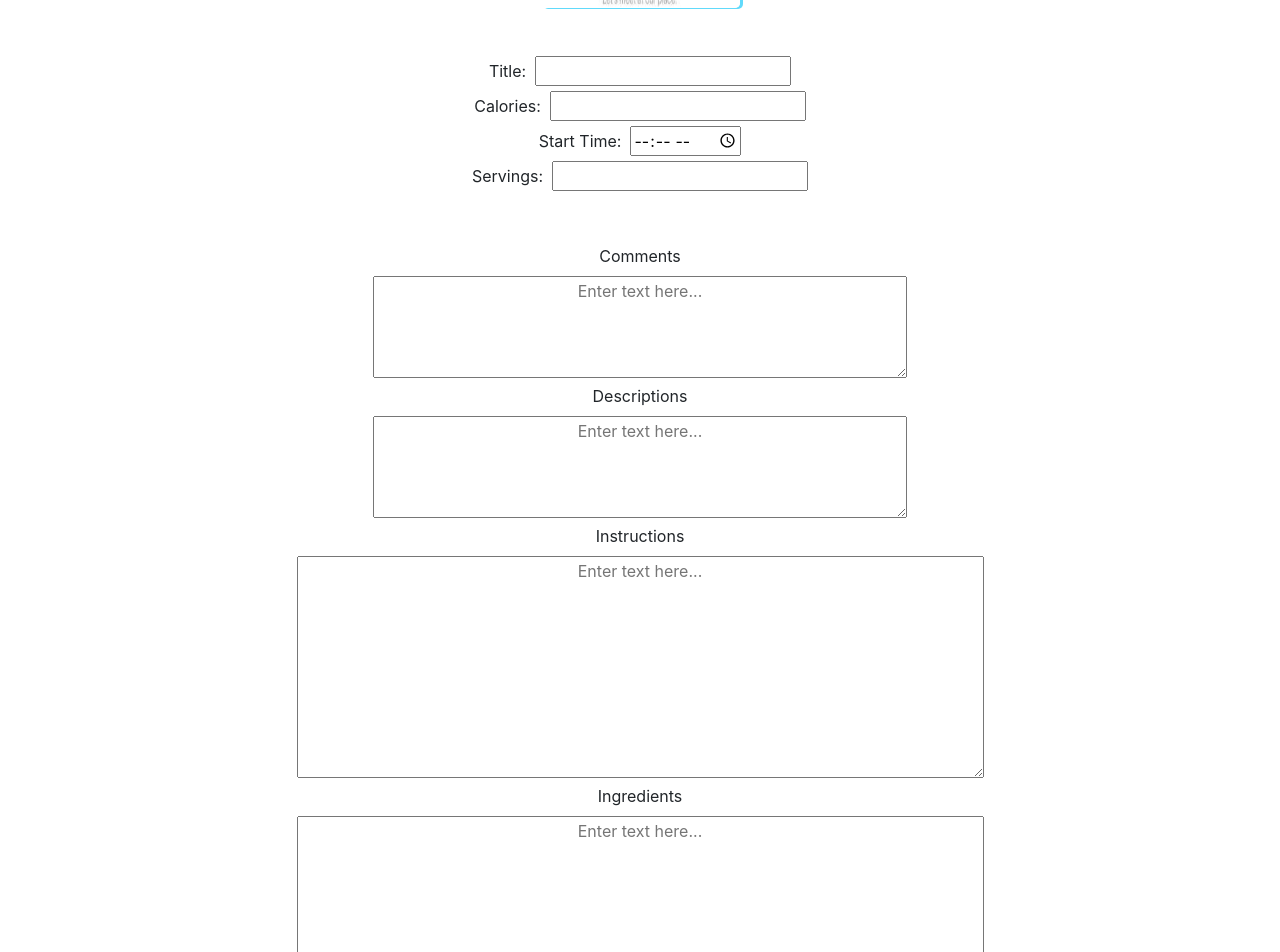
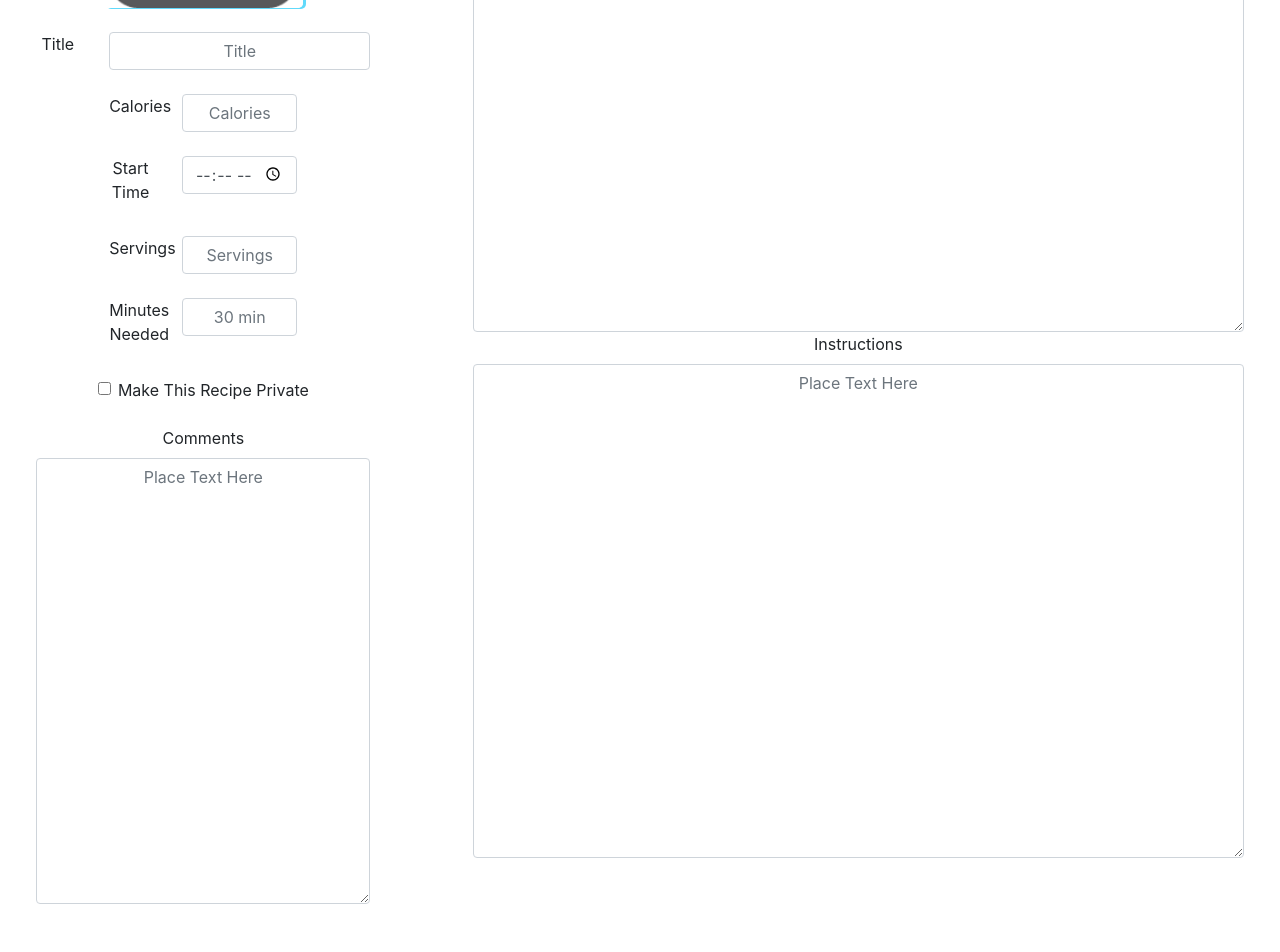
Before and after one commit to HakQ/HomeTaste, a React (Create React App) app: page /recipeForm in a window 1280 px wide. Shown: the part 340-1292 px from the top of the page. Built offline with nearby package versions, Linux system fonts and the light colour scheme.

Commit message:
update to recipe form

```diff
--- a/src/components/recipeForm/AddRecipe.js
+++ b/src/components/recipeForm/AddRecipe.js
@@ -1,22 +1,27 @@
 import React, { Component } from 'react';
 import uuid from 'uuid';
-/*import { Button } from 'react-bootstrap';
+import { Button } from 'react-bootstrap';
 import { Image } from 'react-bootstrap';
 import { FormGroup } from 'react-bootstrap';
 import { ControlLabel } from 'react-bootstrap';
 import { FormControl } from 'react-bootstrap';
 import { Form } from 'react-bootstrap';
 import { Col } from 'react-bootstrap';
-import { Checkbox } from 'react-bootstrap';*/
+import { Checkbox } from 'react-bootstrap';
+
+import Recipes from "./Recipes"
 
 import apple from '../images/apple.png'
+import defaultPic from '../images/default.png'
 
 
 class AddRecipe extends Component {
   constructor(){
     super();
     this.state = {
-      newRecipe:{}
+      newRecipe:{},
+      comments: null
+
     }
   }
 
@@ -28,17 +33,29 @@ class AddRecipe extends Component {
     if(this.refs.title.value === ''){
       alert('Title is required');
     } else {
-      this.setState({newRecipe:{
+
+      console.log(this.refs.title.value);
+      console.log(this.refs.calories.value);
+      console.log(this.refs.startTime.value);
+      console.log(this.refs.servings.value);
+      console.log(this.refs.minutesNeeded.value);
+      console.log(this.refs.comments.value);
+      console.log(this.refs.instructions.value);
+      console.log(this.refs.ingredients.value);
+      console.log(this.refs.private.value);
+
+      this.setState({newRecipe: {
         id: uuid.v4(),
         title: this.refs.title.value,
         calories: this.refs.calories.value,
         startTime: this.refs.startTime.value,
         servings: this.refs.servings.value,
-        comments: this.refs.comments.value,
-        descriptions: this.refs.descriptions.value,
+        minutesNeeded: this.refs.minutesNeeded.value,
+        comments: this.refs.comments.value, //this.state.comments
         instructions: this.refs.instructions.value,
         ingredients: this.refs.ingredients.value,
-        category: this.refs.category.value
+        private: this.refs.private.value,
+        //category: this.refs.category.value
       }}, function(){
         //console.log(this.state);
         this.props.addRecipe(this.state.newRecipe);
@@ -60,67 +77,129 @@ class AddRecipe extends Component {
 
         <div className = "col-12">
           <form onSubmit={this.handleSubmit.bind(this)}>
+
+
+           <div className = "row">
+
+            <div className = "col-4">
+
+
             <div >
-              <img src={apple} height="200px" width="200px" />
+              <img src={defaultPic} height="200px" width="200px" />
             </div>
 
-            <br /><br />
+            <br />
 
-            <div>
-              <label>Title: &nbsp;</label>
-              <input type="text" ref="title" />
+            <div className="row justify-content-center" >
+                <div className = "col-2">
+                <label for="inputEmail4">Title</label>
+              </div>
+              <div className = "col-8">
+                <input type="text" className="form-control" id="inputEmail4" placeholder="Title" ref="title"/>
+              </div>
             </div>
 
-            <div>
-              <label>Calories: &nbsp;</label>
-              <input type="text" ref="calories" />
+              <br />
+
+              <div className="row justify-content-center" >
+                <div className = "col-2">
+                  <label for="inputEmail4">Calories</label>
+                </div>
+                <div className = "col-4">
+                  <input type="text" className="form-control" id="inputEmail4" placeholder="Calories" ref="calories"/>
+                </div>
               </div>
 
-            <div>
-              <label>Start Time: &nbsp;</label>
-              <input type="time" id="appt" name="appt" min="9:00" max="18:00" required ref="startTime" />
+
+              <br />
+
+              <div className="row justify-content-center" >
+                <div className = "col-2">
+                  <label for="inputEmail4">Start Time</label>
+                </div>
+                <div className = "col-4">
+                  <input type="time" className="form-control" id="inputEmail4" ref="startTime"/>
+                </div>
               </div>
 
-            <div>
-              <label>Servings: &nbsp;</label>
-              <input type="text" ref="servings" />
+              <br />
+
+              <div className="row justify-content-center" >
+                <div className = "col-2">
+                  <label for="inputEmail4">Servings</label>
+                </div>
+                <div className = "col-4">
+                  <input type="text" className="form-control" id="inputEmail4" placeholder="Servings" ref="servings"/>
+                </div>
               </div>
 
-            <br /><br />
+              <br />
 
-            <div>
-              <label>Comments</label><br />
-              <textarea rows="4" cols="50" name="comments" placeholder="Enter text here..." ref = "comments" />
+              <div className="row justify-content-center" >
+                <div className = "col-2">
+                  <label for="inputEmail4">Minutes Needed</label>
+                </div>
+                <div className = "col-4">
+                  <input type="text" className="form-control" id="inputEmail4" placeholder="30 min" ref="minutesNeeded"/>
+                </div>
               </div>
 
-            <div>
-              <label>Descriptions</label><br />
-              <textarea rows="4" cols="50" name="comments" placeholder="Enter text here..." ref = "descriptions" />
+
+              <br />
+
+              <div class="form-check">
+                <input type="checkbox" class="form-check-input" id="exampleCheck1" ref="private"/>
+                <label class="form-check-label" for="exampleCheck1">Make This Recipe Private </label>
               </div>
 
-            <div>
-              <label>Instructions</label><br />
-              <textarea rows="9" cols="65" name="comments" placeholder="Enter text here..." ref = "instructions" />
+              <br/>
+
+              <div className="row justify-content-center" >
+                <div className = "col-10">
+                  <label for="inputEmail4">Comments</label>
+                  <textarea class="form-control" id="exampleFormControlTextarea1" placeholder="Place Text Here" rows="18" ref="comments"></textarea>
+                </div>
               </div>
 
-            <div>
-              <label>Ingredients</label><br />
-              <textarea rows="9" cols="65" name="comments" placeholder="Enter text here..." ref = "ingredients" />
             </div>
 
-            <div>
-              <label>Category</label><br />
-              <select ref="category">
-                {categoryOptions}
-              </select>
+            <div className = "col-8">
+
+              <br /> <br />
+
+              <div className="row justify-content-center" >
+                <div className = "col-11">
+                  <label for="inputEmail4">Ingredients</label>
+                  <textarea class="form-control" id="exampleFormControlTextarea1" placeholder="Place Text Here" rows="20" ref="ingredients"></textarea>
                 </div>
+              </div>
+
+              <div className="row justify-content-center" >
+                <div className = "col-11">
+                  <label for="inputEmail4">Instructions</label>
+                  <textarea class="form-control" id="exampleFormControlTextarea1" placeholder="Place Text Here" rows="20" ref="instructions"></textarea>
+                </div>
+              </div>
+
+            </div>
+
+           </div>
+
+            <br /> <br />
+            <button type="submit" class="btn btn-primary">Submit</button>
             <br />
 
-            <input type="submit" value="Submit" />
-            <br />
           </form>
         </div>
+
+
+      <div className="Recipes">
+        {Recipes}
       </div>
+
+      </div>
+
+
     );
   }
 }
```
Also changed, not shown: src/components/images/default.png (added), 1 other file (tests, documents, lock files or other folders). Lines whose indentation alone changed are shown as unchanged.
